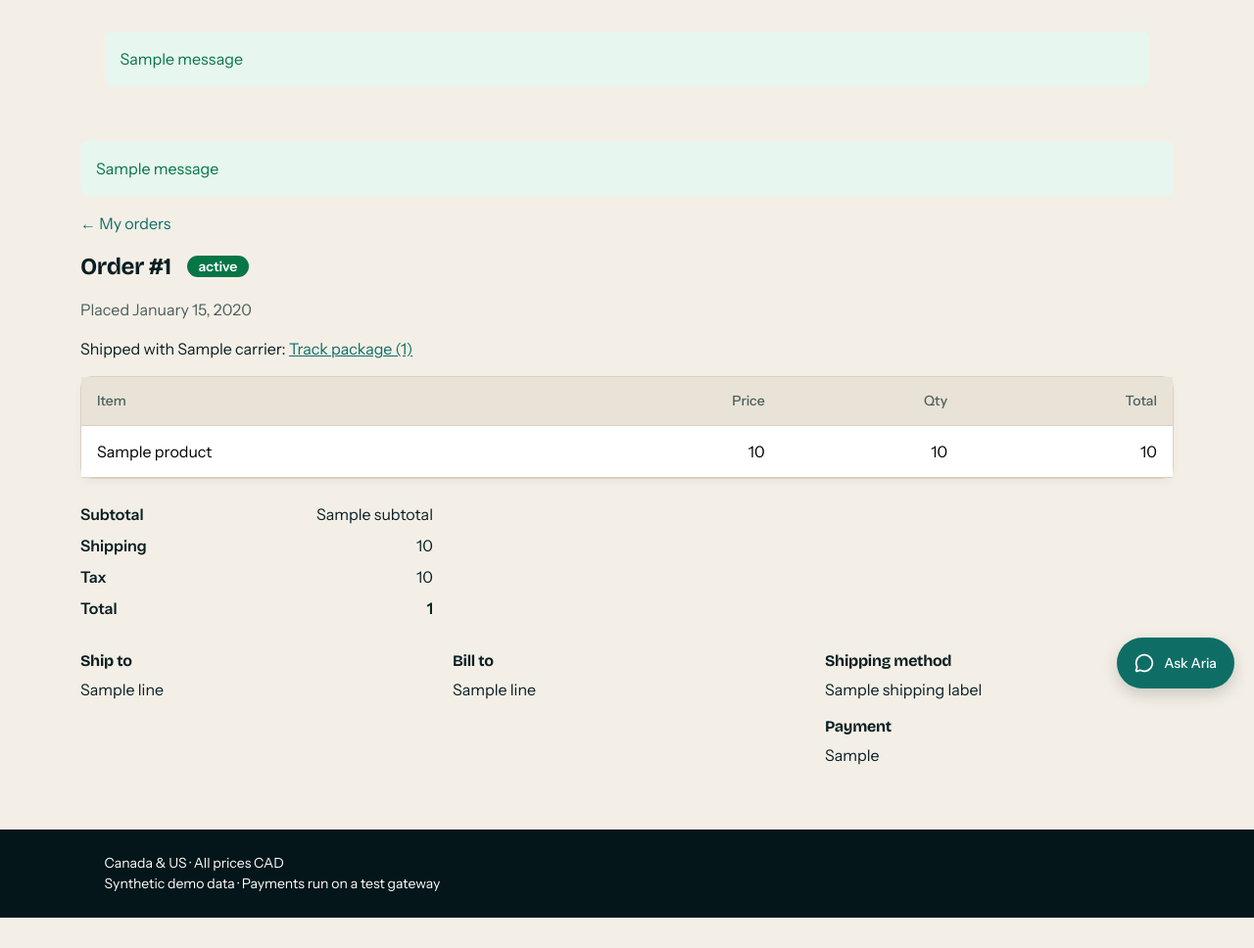
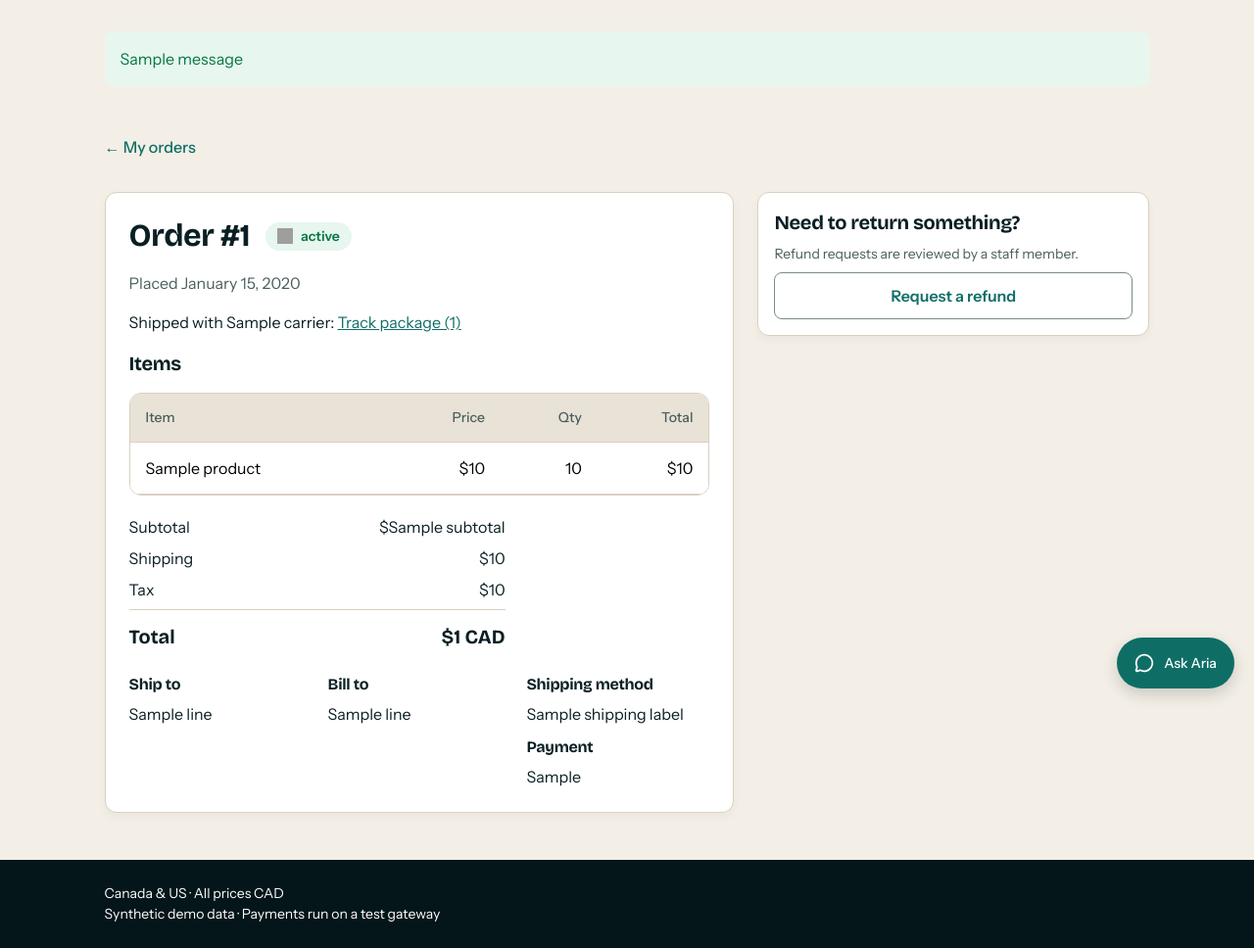
Before and after one commit to ethanp4/Aria-Database-and-RAG, a Django app: template aria_project/orders/templates/orders/detail.html in a window 1280 px wide. Shown: the part 73-1041 px from the top of the page at 98% size. Before the commit the page ends 1010 px from the top, so only its background shows below. Run offline with Django 5.2, Linux system fonts and the light colour scheme; the template is opened without the code that fills it: most values are stand-ins (such as "Sample title", 1, 10 or a date in 2020); one stand-in notice (Sample message) is shown; data that the repository does not hold is empty; grey boxes are pictures that could not be loaded.

Commit message:
feat(ui): restyle customer order detail, history and lookup
Status badges use the Aria Statusbadge with icon + text and are driven only
by order.status. Order detail adds status-driven panels (processing, payment
failed, out of stock) and a "Request a refund" entry for confirmed/shipped/
delivered customer orders (never on the guest view). History becomes the
Figma order cards. _status_badge include interface is unchanged.

```diff
--- a/aria_project/orders/templates/orders/_order_body.html
+++ b/aria_project/orders/templates/orders/_order_body.html
@@ -1,18 +1,19 @@
-<div class="d-flex align-items-center gap-3 mb-3">
-    <h1 class="h2 mb-0">Order #{{ order.order_id }}</h1>
+{# shared by the customer, guest and staff order pages; uses aria.css classes only. never renders risk_score. #}
+<div class="d-flex flex-wrap align-items-center gap-3">
+    <h1 class="mb-0">Order #{{ order.order_id }}</h1>
     {% include "orders/_status_badge.html" %}
 </div>
-<p class="text-muted">Placed {{ order.created_at|date:"F j, Y" }}</p>
+<p class="text-body-secondary mb-0">Placed {{ order.created_at|date:"F j, Y" }}</p>
 
 {% if tracking_url %}
-<p>Shipped with {{ order.carrier.name }}: <a href="{{ tracking_url }}" rel="noopener noreferrer">Track package ({{ order.tracking_number }})</a></p>
+<p class="mb-0">Shipped with {{ order.carrier.name }}: <a href="{{ tracking_url }}" rel="noopener noreferrer">Track package ({{ order.tracking_number }})</a></p>
 {% elif order.carrier and order.tracking_number %}
-<p>Shipped with {{ order.carrier.name }}. Tracking number: {{ order.tracking_number }}</p>
+<p class="mb-0">Shipped with {{ order.carrier.name }}. Tracking number: {{ order.tracking_number }}</p>
 {% endif %}
 
-<div class="card border-0 shadow-sm mb-4">
-    <div class="table-responsive">
-        <table class="table align-middle mb-0">
+<h2 class="h3 mb-0">Items</h2>
+<div class="table-wrap">
+    <table class="table align-middle">
         <thead>
             <tr>
                 <th scope="col">Item</th>
@@ -25,38 +26,37 @@
             {% for item in items %}
             <tr>
                 <td>{{ item.product.name }}</td>
-                    <td class="text-end">{{ item.unit_price }}</td>
+                <td class="text-end">${{ item.unit_price }}</td>
                 <td class="text-end">{{ item.quantity }}</td>
-                    <td class="text-end">{{ item.line_total }}</td>
+                <td class="text-end">${{ item.line_total }}</td>
             </tr>
             {% endfor %}
         </tbody>
     </table>
 </div>
-</div>
 
-<dl class="row mb-4" style="max-width: 24rem;">
-    <dt class="col-6">Subtotal</dt><dd class="col-6 text-end">{{ order.subtotal }}</dd>
-    <dt class="col-6">Shipping</dt><dd class="col-6 text-end">{{ order.shipping_cost }}</dd>
-    <dt class="col-6">Tax</dt><dd class="col-6 text-end">{{ order.tax_amount }}</dd>
-    <dt class="col-6">Total</dt><dd class="col-6 text-end fw-semibold">{{ order.total_amount }}</dd>
+<dl class="mb-0" style="max-width: 24rem;">
+    <div class="summary-row"><dt class="fw-normal">Subtotal</dt><dd class="mb-0">${{ order.subtotal }}</dd></div>
+    <div class="summary-row"><dt class="fw-normal">Shipping</dt><dd class="mb-0">${{ order.shipping_cost }}</dd></div>
+    <div class="summary-row"><dt class="fw-normal">Tax</dt><dd class="mb-0">${{ order.tax_amount }}</dd></div>
+    <div class="summary-row summary-row--total"><dt>Total</dt><dd class="mb-0">${{ order.total_amount }} CAD</dd></div>
 </dl>
 
-<div class="row g-4">
-    <div class="col-md-4">
-        <h2 class="h6">Ship to</h2>
-        <address>{% for line in ship_lines %}{{ line }}<br>{% endfor %}</address>
+<div class="row g-3">
+    <div class="col-sm-6 col-lg-4">
+        <h2 class="h4 mb-1">Ship to</h2>
+        <address class="mb-0">{% for line in ship_lines %}{{ line }}<br>{% endfor %}</address>
     </div>
-    <div class="col-md-4">
-        <h2 class="h6">Bill to</h2>
-        <address>{% for line in bill_lines %}{{ line }}<br>{% endfor %}</address>
+    <div class="col-sm-6 col-lg-4">
+        <h2 class="h4 mb-1">Bill to</h2>
+        <address class="mb-0">{% for line in bill_lines %}{{ line }}<br>{% endfor %}</address>
     </div>
-    <div class="col-md-4">
-        <h2 class="h6">Shipping method</h2>
-        <p>{{ shipping_label }}</p>
+    <div class="col-sm-6 col-lg-4">
+        <h2 class="h4 mb-1">Shipping method</h2>
+        <p class="mb-2">{{ shipping_label }}</p>
         {% if payment_display %}
-        <h2 class="h6">Payment</h2>
-        <p>{{ payment_display }}</p>
+        <h2 class="h4 mb-1">Payment</h2>
+        <p class="mb-0">{{ payment_display }}</p>
         {% endif %}
     </div>
 </div>
--- a/aria_project/orders/templates/orders/_status_badge.html
+++ b/aria_project/orders/templates/orders/_status_badge.html
@@ -1 +1 @@
-<span class="badge {% if order.status == 'PAYMENT_FAILED' or order.status == 'OUT_OF_STOCK' or order.status == 'CANCELLED' %}text-bg-danger{% elif order.status == 'PENDING_PAYMENT' %}text-bg-secondary{% else %}text-bg-success{% endif %}">{{ order.get_status_display }}</span>
+{% load static %}{# Figma Statusbadge; text always shown so status is not colour-only. Driven only by order.status. #}{% if order.status == 'PAYMENT_FAILED' or order.status == 'OUT_OF_STOCK' or order.status == 'CANCELLED' %}<span class="status-badge status-badge--error"><img src="{% static 'img/icons/triangle-alert.svg' %}" width="19" height="20" alt="">{{ order.get_status_display }}</span>{% elif order.status == 'PENDING_PAYMENT' %}<span class="status-badge status-badge--warning"><img src="{% static 'img/icons/info-warning.svg' %}" width="19.25" height="19" alt="">{{ order.get_status_display }}</span>{% elif order.status == 'SHIPPED' %}<span class="status-badge status-badge--info"><img src="{% static 'img/icons/info.svg' %}" width="19.25" height="19" alt="">{{ order.get_status_display }}</span>{% elif order.status == 'CONFIRMED' or order.status == 'DELIVERED' or order.status == 'REFUNDED' %}<span class="status-badge status-badge--success"><img src="{% static 'img/icons/circle-check.svg' %}" width="22.0001" height="24" alt="">{{ order.get_status_display }}</span>{% else %}<span class="status-badge status-badge--neutral">{{ order.get_status_display }}</span>{% endif %}
--- a/aria_project/orders/templates/orders/detail.html
+++ b/aria_project/orders/templates/orders/detail.html
@@ -1,17 +1,60 @@
 {% extends "base.html" %}
+{% load static %}
 
 {% block title %}Order #{{ order.order_id }}{% endblock %}
 
+{% block extra_css %}<link rel="stylesheet" href="{% static 'css/checkout.css' %}">{% endblock %}
+
 {% block content %}
-<main class="container py-5">
-    {% for message in messages %}
-    <div class="alert alert-{{ message.tags }}" role="alert">{{ message }}</div>
-    {% endfor %}
-    {% if is_guest %}
-    <div class="alert alert-info" role="alert">Bookmark this page to check your order later.</div>
-    {% else %}
-    <p><a class="text-decoration-none" href="{% url 'orders:history' %}">&larr; My orders</a></p>
+<div class="aria-page">
+    {% if not is_guest %}
+    <a class="text-action" href="{% url 'orders:history' %}"><span aria-hidden="true">&larr;&nbsp;</span>My orders</a>
     {% endif %}
-    {% include "orders/_order_body.html" %}
-</main>
+
+    <div class="aria-columns aria-columns--main-aside">
+        <section class="aria-card" aria-label="Order details">
+            {% include "orders/_order_body.html" %}
+        </section>
+
+        <div class="checkout-stack">
+            {% if is_guest %}
+            <div class="alert alert-info mb-0" role="note">
+                <img class="alert-icon" src="{% static 'img/icons/info.svg' %}" width="19.25" height="19" alt="">
+                <span>Bookmark this page to check your order later.</span>
+            </div>
+            {% endif %}
+
+            {# every panel below is driven by order.status only, never by a flash message #}
+            {% if order.status == 'PENDING_PAYMENT' %}
+            <section class="aria-card checkout-card" aria-labelledby="processing-heading">
+                <div class="order-processing">
+                    <span class="aria-spinner" aria-hidden="true"></span>
+                    <div>
+                        <h2 class="h3 mb-0" id="processing-heading">Processing payment</h2>
+                        <p class="checkout-muted">This order is not confirmed yet. Refresh this page in a moment.</p>
+                    </div>
+                </div>
+            </section>
+            {% elif order.status == 'PAYMENT_FAILED' %}
+            <section class="aria-card checkout-card" aria-labelledby="failed-heading">
+                <h2 class="h3 mb-0" id="failed-heading">Payment didn't go through</h2>
+                <p class="checkout-muted">This order was not placed. If you see a charge, it will be reversed. Contact us if it isn't.</p>
+            </section>
+            {% elif order.status == 'OUT_OF_STOCK' %}
+            <section class="aria-card checkout-card" aria-labelledby="oos-heading">
+                <h2 class="h3 mb-0" id="oos-heading">Item unavailable</h2>
+                <p class="checkout-muted">This order was not placed because an item sold out.</p>
+            </section>
+            {% endif %}
+
+            {% if not is_guest %}{% if order.status == 'CONFIRMED' or order.status == 'SHIPPED' or order.status == 'DELIVERED' %}
+            <section class="aria-card checkout-card" aria-labelledby="refund-heading">
+                <h2 class="h3 mb-0" id="refund-heading">Need to return something?</h2>
+                <p class="checkout-muted">Refund requests are reviewed by a staff member.</p>
+                <a class="btn btn-secondary w-100" href="{% url 'refunds:request' order.order_id %}">Request a refund</a>
+            </section>
+            {% endif %}{% endif %}
+        </div>
+    </div>
+</div>
 {% endblock %}
```
Also changed, not shown: aria_project/orders/templates/orders/history.html (+41 -31 lines), aria_project/orders/templates/orders/lookup.html (+31 -15 lines). Lines whose indentation alone changed are shown as unchanged.
